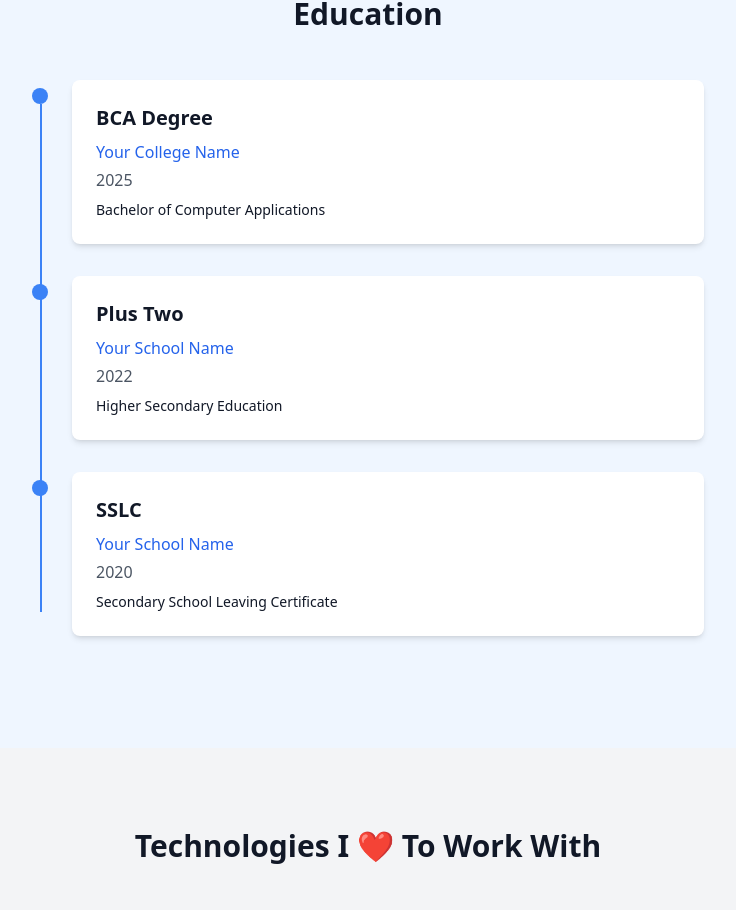
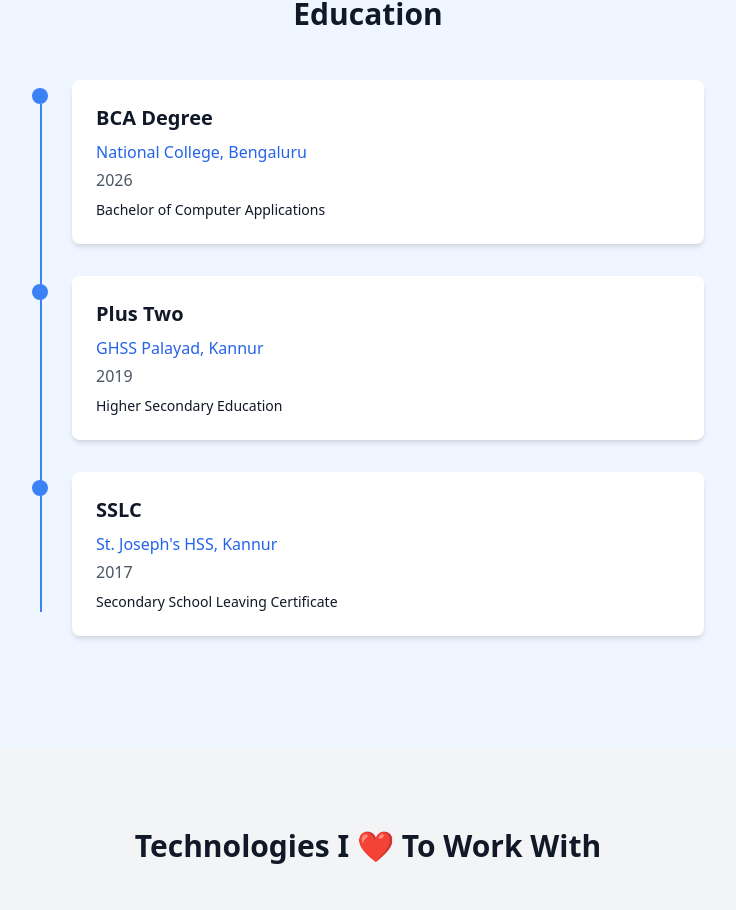
Before and after one commit to abhinav-dileep/portfolio, a Next.js app: page / in a window 1280 px wide. Shown: the part 1439-2349 px from the top of the page, without its empty margins (272-1008 px from the left). Built offline with nearby package versions, Linux system fonts and the light colour scheme.

Commit message:
content updates

```diff
--- a/src/components/Education.tsx
+++ b/src/components/Education.tsx
@@ -1,8 +1,8 @@
 export default function Education() {
   const educations = [
-    { title: 'BCA Degree', institution: 'Your College Name', year: '2025', description: 'Bachelor of Computer Applications' },
-    { title: 'Plus Two', institution: 'Your School Name', year: '2022', description: 'Higher Secondary Education' },
-    { title: 'SSLC', institution: 'Your School Name', year: '2020', description: 'Secondary School Leaving Certificate' },
+    { title: 'BCA Degree', institution: 'National College, Bengaluru', year: '2026', description: 'Bachelor of Computer Applications' },
+    { title: 'Plus Two', institution: 'GHSS Palayad, Kannur', year: '2019', description: 'Higher Secondary Education' },
+    { title: 'SSLC', institution: "St. Joseph's HSS, Kannur", year: '2017', description: 'Secondary School Leaving Certificate' },
   ]
 
   return (
--- a/src/components/Projects.tsx
+++ b/src/components/Projects.tsx
@@ -50,13 +50,13 @@ export default function Projects() {
         >
           {originalProjects.map((project, index) => (
             <SwiperSlide key={index}>
-              <div className="bg-white dark:bg-gray-700 p-4 sm:p-6 rounded-lg shadow-md w-full max-w-[320px]">
+              <div className="bg-white dark:bg-gray-700 p-4 sm:p-6 rounded-lg shadow-md w-full max-w-[320px] h-[400px] flex flex-col">
                 <img src={project.image} alt={project.title} className="w-full h-48 object-cover rounded mb-4" />
                 <h3 className="text-xl font-bold mb-2">{project.title}</h3>
                 <div className="flex flex-wrap gap-2 mb-3">
                   {project.tech.map((t) => <span key={t} className="bg-blue-500 text-white px-2 py-1 rounded text-sm">{t}</span>)}
                 </div>
-                <p className="text-gray-600 dark:text-gray-400 text-sm line-clamp-2">{project.description}</p>
+                <p className="text-gray-600 dark:text-gray-400 text-sm line-clamp-2 flex-grow">{project.description}</p>
               </div>
             </SwiperSlide>
           ))}
--- a/src/components/SkillsDisplay.tsx
+++ b/src/components/SkillsDisplay.tsx
@@ -7,10 +7,10 @@ export default function SkillsDisplay() {
   const skills = [
     { name: 'HTML', percentage: 90, description: 'HyperText Markup Language for structuring web pages.' },
     { name: 'CSS', percentage: 85, description: 'Cascading Style Sheets for styling and layout.' },
-    { name: 'JavaScript', percentage: 80, description: 'Programming language for interactive web development.' },
-    { name: 'React', percentage: 75, description: 'Library for building user interfaces.' },
-    { name: 'Next.js', percentage: 70, description: 'React framework for production-ready applications.' },
-    { name: 'TailwindCSS', percentage: 85, description: 'Utility-first CSS framework for rapid styling.' },
+    { name: 'JavaScript', percentage: 60, description: 'Programming language for interactive web development.' },
+    { name: 'React', percentage: 55, description: 'Library for building user interfaces.' },
+    { name: 'Next.js', percentage: 50, description: 'React framework for production-ready applications.' },
+    { name: 'TailwindCSS', percentage: 55, description: 'Utility-first CSS framework for rapid styling.' },
   ]
 
   const [selectedSkill, setSelectedSkill] = useState<string | null>(null)
```
